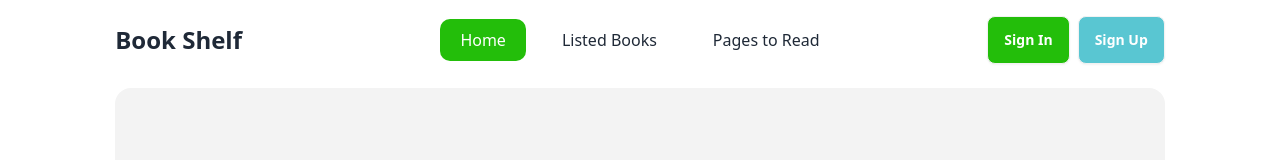
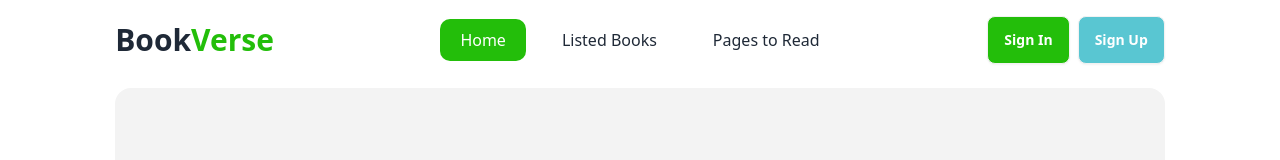
Before and after one commit to NoorTushar/book-verse, a React (Vite) app: page / in a window 1280 px wide. Shown: the top 160 px of the page. Built offline with nearby package versions, Linux system fonts and the light colour scheme.

Commit message:
changed the website name

```diff
--- a/src/components/Shared/NavBar.jsx
+++ b/src/components/Shared/NavBar.jsx
@@ -41,8 +41,8 @@ const NavBar = () => {
                   </li>
                </ul>
             </div>
-            <Link to={`/`} className="text-2xl font-bold">
-               Book Shelf
+            <Link to={`/`} className="text-2xl md:text-3xl font-bold">
+               Book<span className="text-our-primary">Verse</span>
             </Link>
          </div>
          <div className="navbar-center hidden lg:flex">
```
